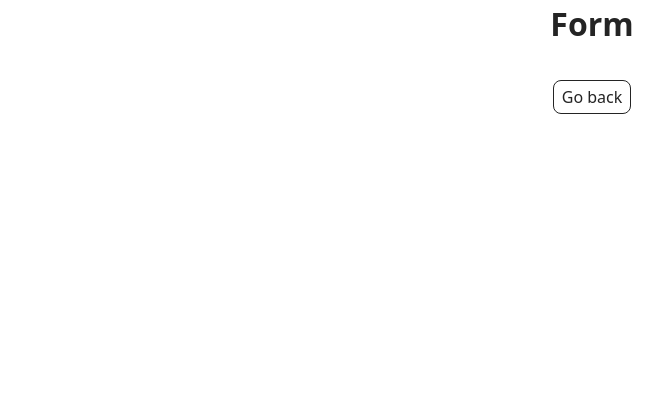
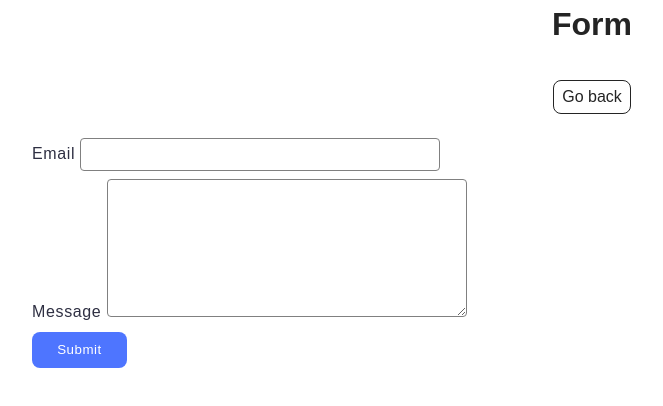
Before and after one commit to IrynaYermak/goit-js-hw-09, a website built with Vite: page src/2-form.html in a window 1280 px wide. Shown: the whole page, without its empty margins (48-711 px from the left). Built offline with nearby package versions, Linux system fonts and the light colour scheme.

Commit message:
made hw-9

```diff
--- a/src/2-form.html
+++ b/src/2-form.html
@@ -12,6 +12,18 @@
       <div class="container">
         <h1 class="main-title">Form</h1>
         <a class="back-link" href="./index.html">Go back</a>
+
+        <form class="feedback-form" autocomplete="off">
+          <label>
+            Email
+            <input type="email" name="email" autofocus />
+          </label>
+          <label>
+            Message
+            <textarea name="message" rows="8"></textarea>
+          </label>
+          <button type="submit">Submit</button>
+        </form>
       </div>
     </main>
     <script src="./js/2-form.js"></script>
--- /dev/null
+++ b/src/css/form.css
@@ -0,0 +1,58 @@
+* {
+  font-family: 'Montserrat', sans-serif;
+  box-sizing: border-box;
+}
+
+.feedback-form {
+  display: flex;
+  flex-direction: column;
+  gap: 8px;
+  padding: 24px;
+}
+
+label {
+  /* margin-bottom: 8px; */
+  text-align: left;
+  line-height: 1.5;
+  letter-spacing: 0.04em;
+  color: #2e2f42;
+}
+
+input,
+textarea {
+  width: 360px;
+  padding: 8px 16px;
+  border: 1px solid #808080;
+  border-radius: 4px;
+  transition: border 3ms;
+  outline: none;
+  color: #2e2f42;
+}
+
+input:hover,
+textarea:hover {
+  outline: none;
+  border: 1px solid #000;
+}
+
+input:active,
+input:focus textarea:active,
+textarea:focus {
+  border: 1px solid #808080;
+}
+
+button {
+  font-weight: 500;
+  line-height: 1.5;
+  letter-spacing: 0.04em;
+  color: #fff;
+  border-radius: 8px;
+  padding: 8px 16px;
+  width: 95px;
+  background-color: #4e75ff;
+  border: none;
+}
+
+button:hover {
+  background-color: #6c8cff;
+}
--- a/src/css/styles.css
+++ b/src/css/styles.css
@@ -16,3 +16,4 @@
 @import url('./badges.css');
 @import url('./back-link.css');
 @import url('./gallery.css');
+@import url('./form.css');
--- a/src/js/2-form.js
+++ b/src/js/2-form.js
@@ -0,0 +1,44 @@
+const formDataKey = 'feedback-form-state';
+
+const form = document.querySelector('.feedback-form');
+const input = document.querySelector('input');
+const textarea = document.querySelector('textarea');
+
+const formData = {
+  email: '',
+  message: '',
+};
+
+const savedMessage = localStorage.getItem(formDataKey);
+
+if (savedMessage) {
+  const parsed = JSON.parse(savedMessage);
+  form.elements.email.value = parsed.email;
+  form.elements.message.value = parsed.message;
+  formData.email = parsed.email;
+  formData.message = parsed.message;
+}
+
+form.addEventListener('input', handleInput);
+form.addEventListener('submit', handleSubmit);
+
+function handleInput(event) {
+  formData.email = form.elements.email.value.trim();
+  formData.message = form.elements.message.value.trim();
+  localStorage.setItem(formDataKey, JSON.stringify(formData));
+}
+
+function handleSubmit(event) {
+  event.preventDefault();
+
+  if (formData.email === '' || formData.message === '') {
+    alert('Fill please all fields');
+    return;
+  }
+
+  console.log(formData);
+  localStorage.removeItem(formDataKey);
+  form.reset();
+  formData.email = '';
+  formData.message = '';
+}
```
